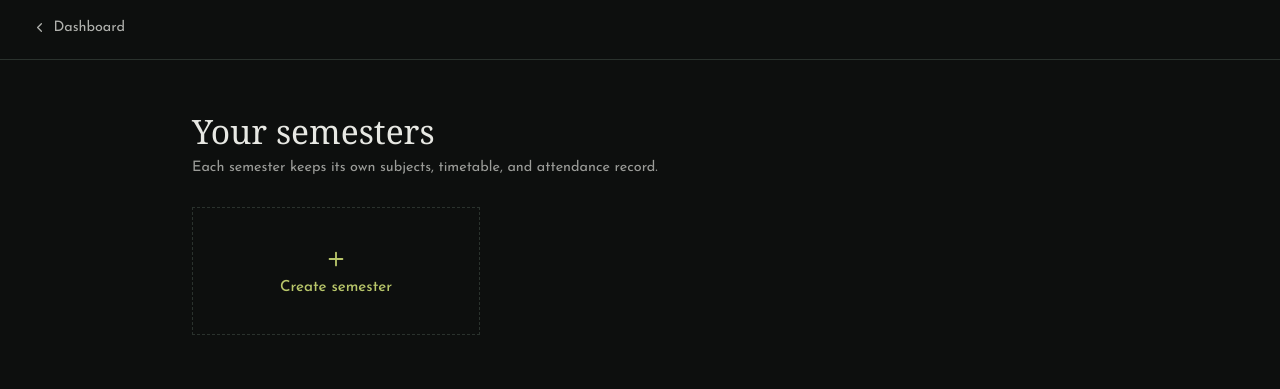
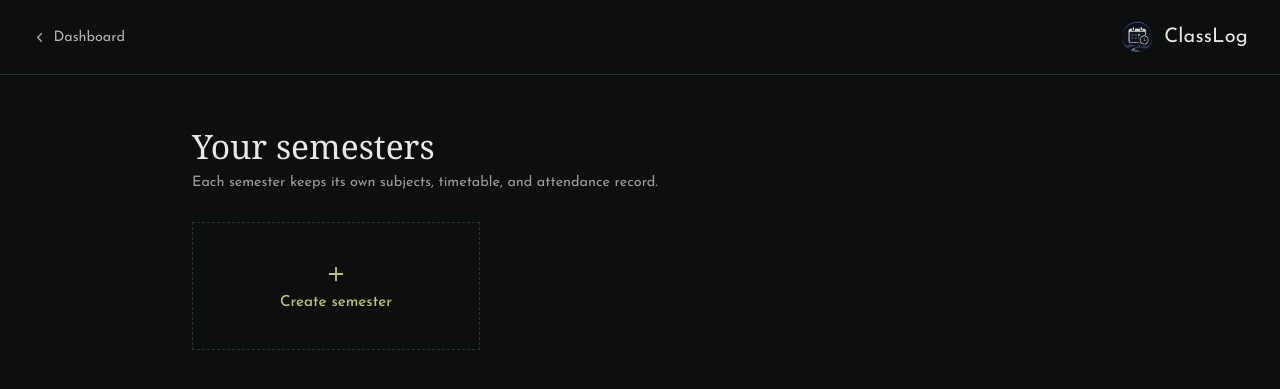
Before and after one commit to SujaySimha2/classlog, a Flask app: page /semesters in a window 1280 px wide. Shown: the top 389 px of the page. Run offline with Flask 3, Linux system fonts and the light colour scheme; the visitor is signed in with stand-in values (Sample User, id 1); data that the repository does not hold is empty; some web fonts are replaced.

```diff
--- a/app/static/styles/main.css
+++ b/app/static/styles/main.css
@@ -77,9 +77,9 @@ a {
 }
 
 .navbar-brand span {
-  font-family: var(--font-serif);
-  font-size: 1.45rem;
-  font-weight: 400;
+  font-family: var(--font-sans);
+  font-size: 1.25rem;
+  font-weight: 200;
   letter-spacing: 0.01em;
 }
 
--- a/app/templates/partials/topbar.html
+++ b/app/templates/partials/topbar.html
@@ -1,8 +1,12 @@
-<div class="topbar">
+<div class="topbar navbar">
   <a class="topbar-back" href="{{ back_url }}">
     <svg viewBox="0 0 24 24" fill="none" xmlns="http://www.w3.org/2000/svg">
       <path d="M15 6L9 12L15 18" stroke="currentColor" stroke-width="2" stroke-linecap="round" stroke-linejoin="round"/>
     </svg>
     {{ back_label }}
   </a>
+  <a class="navbar-brand" href="/">
+    <img src="{{ url_for('static', filename='assets/logo.png') }}" alt="ClassLog logo">
+    <span>ClassLog</span>
+  </a>
 </div>
```
